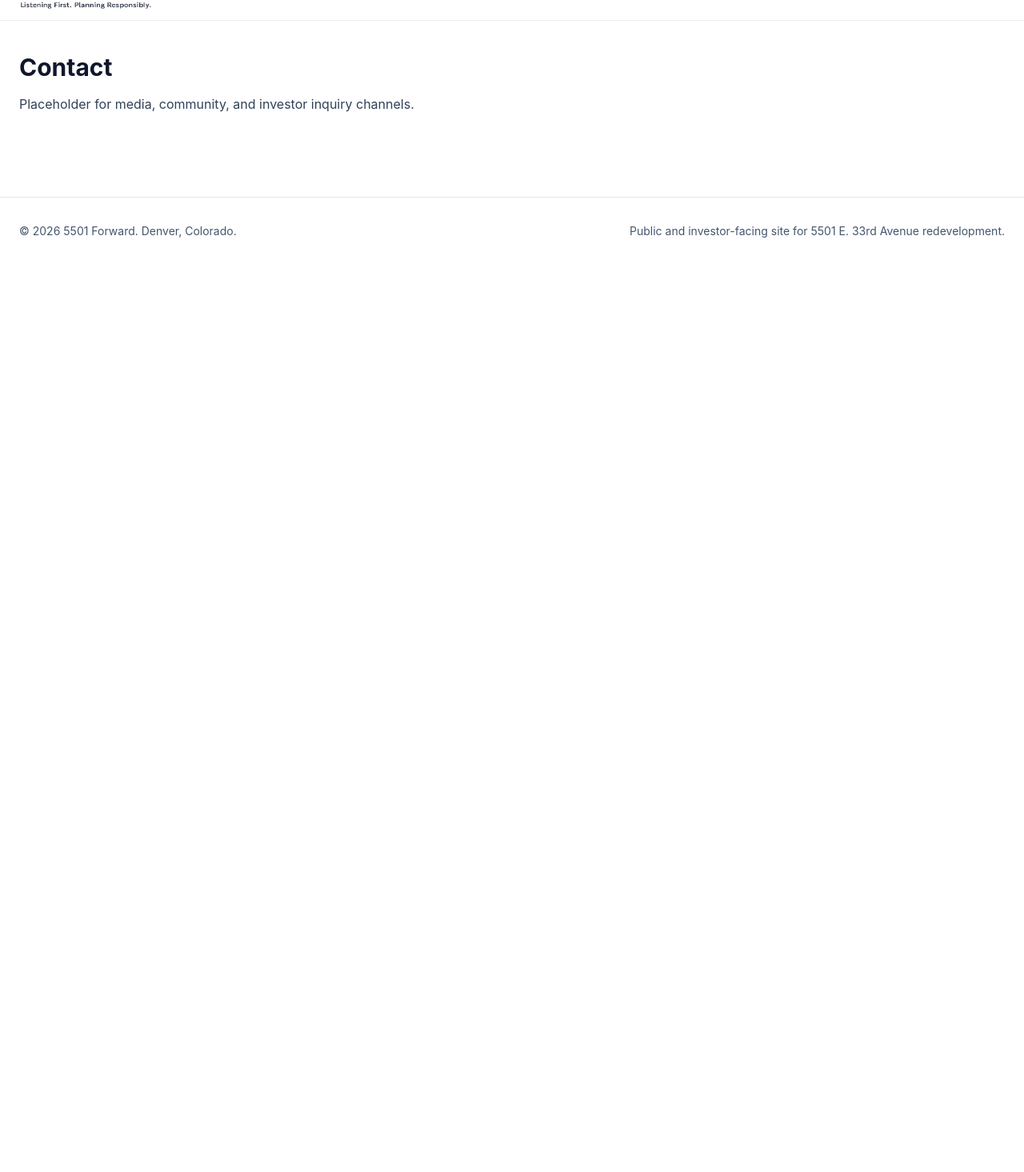
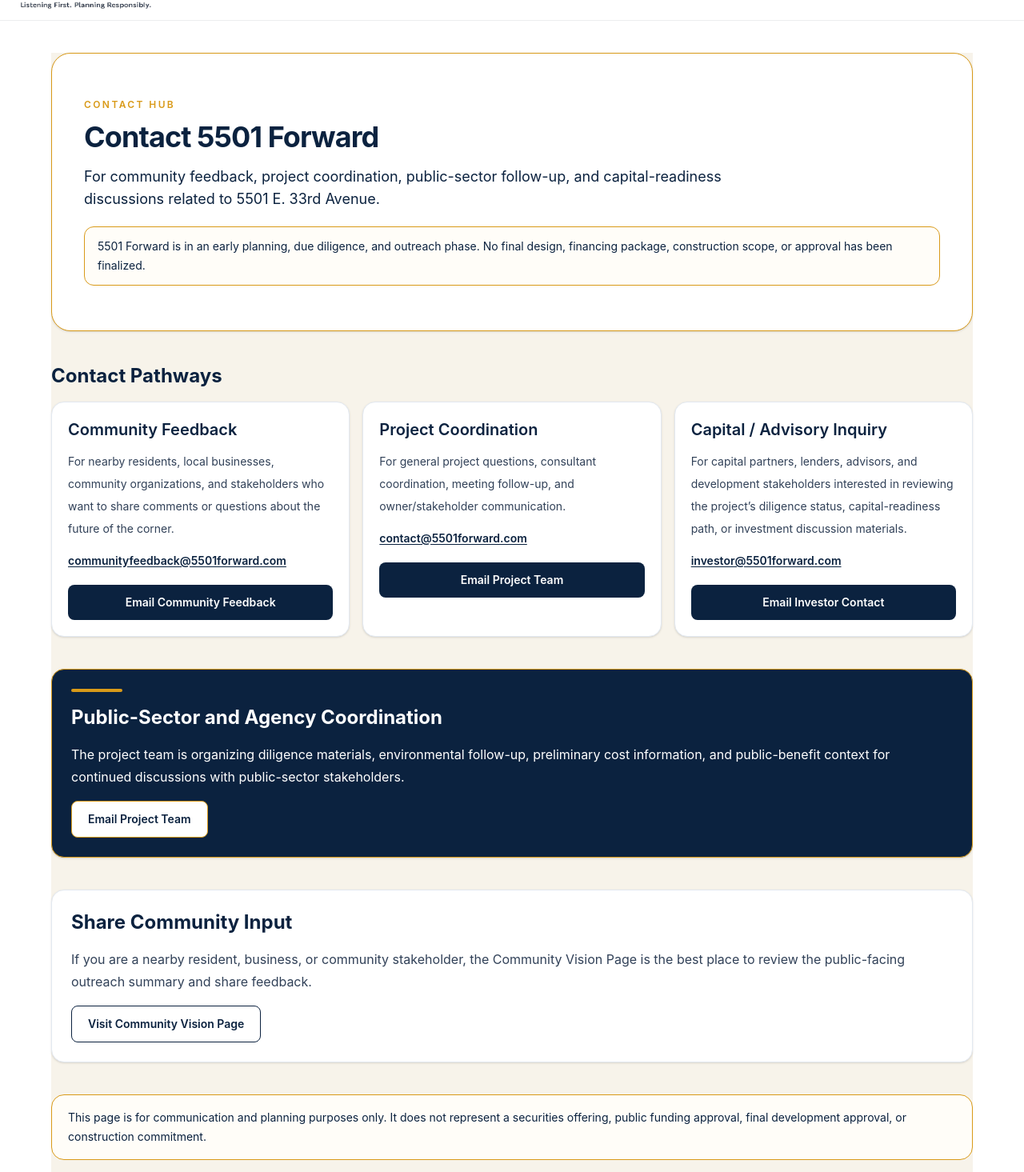
Before and after one commit to martinez-frank/5501-forward-site, a Next.js app: page /contact in a window 1280 px wide. Shown: the part 45-1510 px from the top of the page at 80% size. Before the commit the page ends 800 px from the top, so only its background shows below. Built offline with nearby package versions, Linux system fonts and the light colour scheme.

Commit message:
Replace contact placeholder with full static contact hub

```diff
--- a/app/contact/page.tsx
+++ b/app/contact/page.tsx
@@ -1,5 +1,107 @@
-export const metadata = { title: 'Contact' }
+import type { Metadata } from 'next'
+import Link from 'next/link'
+
+export const metadata: Metadata = {
+  title: 'Contact 5501 Forward',
+  description:
+    'Contact pathways for community feedback, project coordination, public-sector follow-up, and capital-readiness discussions for 5501 E. 33rd Avenue.',
+}
+
+const contactPathways = [
+  {
+    title: 'Community Feedback',
+    description:
+      'For nearby residents, local businesses, community organizations, and stakeholders who want to share comments or questions about the future of the corner.',
+    email: 'communityfeedback@5501forward.com',
+    cta: 'Email Community Feedback',
+    href: 'mailto:communityfeedback@5501forward.com?subject=Community%20Feedback%20for%205501%20E.%2033rd%20Avenue',
+  },
+  {
+    title: 'Project Coordination',
+    description:
+      'For general project questions, consultant coordination, meeting follow-up, and owner/stakeholder communication.',
+    email: 'contact@5501forward.com',
+    cta: 'Email Project Team',
+    href: 'mailto:contact@5501forward.com?subject=5501%20Forward%20Project%20Inquiry',
+  },
+  {
+    title: 'Capital / Advisory Inquiry',
+    description:
+      'For capital partners, lenders, advisors, and development stakeholders interested in reviewing the project’s diligence status, capital-readiness path, or investment discussion materials.',
+    email: 'investor@5501forward.com',
+    cta: 'Email Investor Contact',
+    href: 'mailto:investor@5501forward.com?subject=5501%20Forward%20Investor%20Inquiry',
+  },
+] as const
 
 export default function ContactPage() {
-  return <div className="space-y-4"><h1 className="text-3xl font-bold">Contact</h1><p className="text-slate-700">Placeholder for media, community, and investor inquiry channels.</p></div>
+  return (
+    <div className="mx-auto w-full max-w-6xl space-y-8 bg-[#F7F3EA] pb-10 text-[#0B223F] sm:space-y-10">
+      <section className="rounded-3xl border border-[#D99A19] bg-white px-6 py-10 shadow-sm sm:px-10 sm:py-14">
+        <p className="text-xs font-semibold uppercase tracking-[0.2em] text-[#D99A19]">Contact Hub</p>
+        <h1 className="mt-3 text-3xl font-bold tracking-tight text-[#0B223F] sm:text-4xl">Contact 5501 Forward</h1>
+        <p className="mt-4 max-w-4xl text-base leading-7 text-[#0B223F] sm:text-lg">
+          For community feedback, project coordination, public-sector follow-up, and capital-readiness discussions related to 5501 E. 33rd Avenue.
+        </p>
+        <p className="mt-5 rounded-xl border border-[#D99A19] bg-[#fffdf8] px-4 py-3 text-sm leading-6 text-[#0B223F]">
+          5501 Forward is in an early planning, due diligence, and outreach phase. No final design, financing package, construction scope, or approval has been finalized.
+        </p>
+      </section>
+
+      <section className="space-y-4">
+        <h2 className="text-2xl font-bold text-[#0B223F]">Contact Pathways</h2>
+        <div className="grid gap-4 md:grid-cols-3">
+          {contactPathways.map((pathway) => (
+            <article key={pathway.title} className="flex h-full flex-col rounded-2xl border border-slate-200 bg-white p-5 shadow-sm">
+              <h3 className="text-xl font-semibold text-[#0B223F]">{pathway.title}</h3>
+              <p className="mt-3 text-sm leading-7 text-slate-700">{pathway.description}</p>
+              <a
+                href={`mailto:${pathway.email}`}
+                className="mt-4 w-fit break-all text-sm font-semibold text-[#0B223F] underline underline-offset-2 hover:text-[#13263a]"
+              >
+                {pathway.email}
+              </a>
+              <a
+                href={pathway.href}
+                className="mt-5 inline-flex w-full items-center justify-center rounded-lg bg-[#0B223F] px-4 py-3 text-center text-sm font-semibold text-white transition hover:bg-[#13263a] focus-visible:outline-2 focus-visible:outline-offset-2 focus-visible:outline-[#0B223F]"
+              >
+                {pathway.cta}
+              </a>
+            </article>
+          ))}
+        </div>
+      </section>
+
+      <section className="space-y-4 rounded-2xl border border-[#D99A19] bg-[#0B223F] p-6 text-white shadow-sm">
+        <div className="h-1 w-16 rounded-full bg-[#D99A19]" aria-hidden />
+        <h2 className="text-2xl font-bold text-white">Public-Sector and Agency Coordination</h2>
+        <p className="leading-7 text-white">
+          The project team is organizing diligence materials, environmental follow-up, preliminary cost information, and public-benefit context for continued discussions with public-sector stakeholders.
+        </p>
+        <a
+          href="mailto:contact@5501forward.com?subject=5501%20Forward%20Public-Sector%20Coordination"
+          className="inline-flex w-full items-center justify-center rounded-lg border border-[#D99A19] bg-white px-5 py-3 text-sm font-semibold text-[#0B223F] transition hover:bg-[#fff8e7] sm:w-auto"
+        >
+          Email Project Team
+        </a>
+      </section>
+
+      <section className="space-y-4 rounded-2xl border border-slate-200 bg-white p-6 shadow-sm">
+        <h2 className="text-2xl font-bold text-[#0B223F]">Share Community Input</h2>
+        <p className="leading-7 text-slate-700">
+          If you are a nearby resident, business, or community stakeholder, the Community Vision Page is the best place to review the public-facing outreach summary and share feedback.
+        </p>
+        <Link
+          href="/community"
+          className="inline-flex w-full items-center justify-center rounded-lg border border-[#0B223F] bg-white px-5 py-3 text-sm font-semibold text-[#0B223F] transition hover:bg-slate-50 sm:w-auto"
+        >
+          Visit Community Vision Page
+        </Link>
+      </section>
+
+      <footer className="rounded-2xl border border-[#D99A19] bg-[#fffdf8] px-5 py-4 text-sm leading-6 text-[#0B223F]">
+        This page is for communication and planning purposes only. It does not represent a securities offering, public funding approval, final development approval, or construction commitment.
+      </footer>
+    </div>
+  )
 }
```
